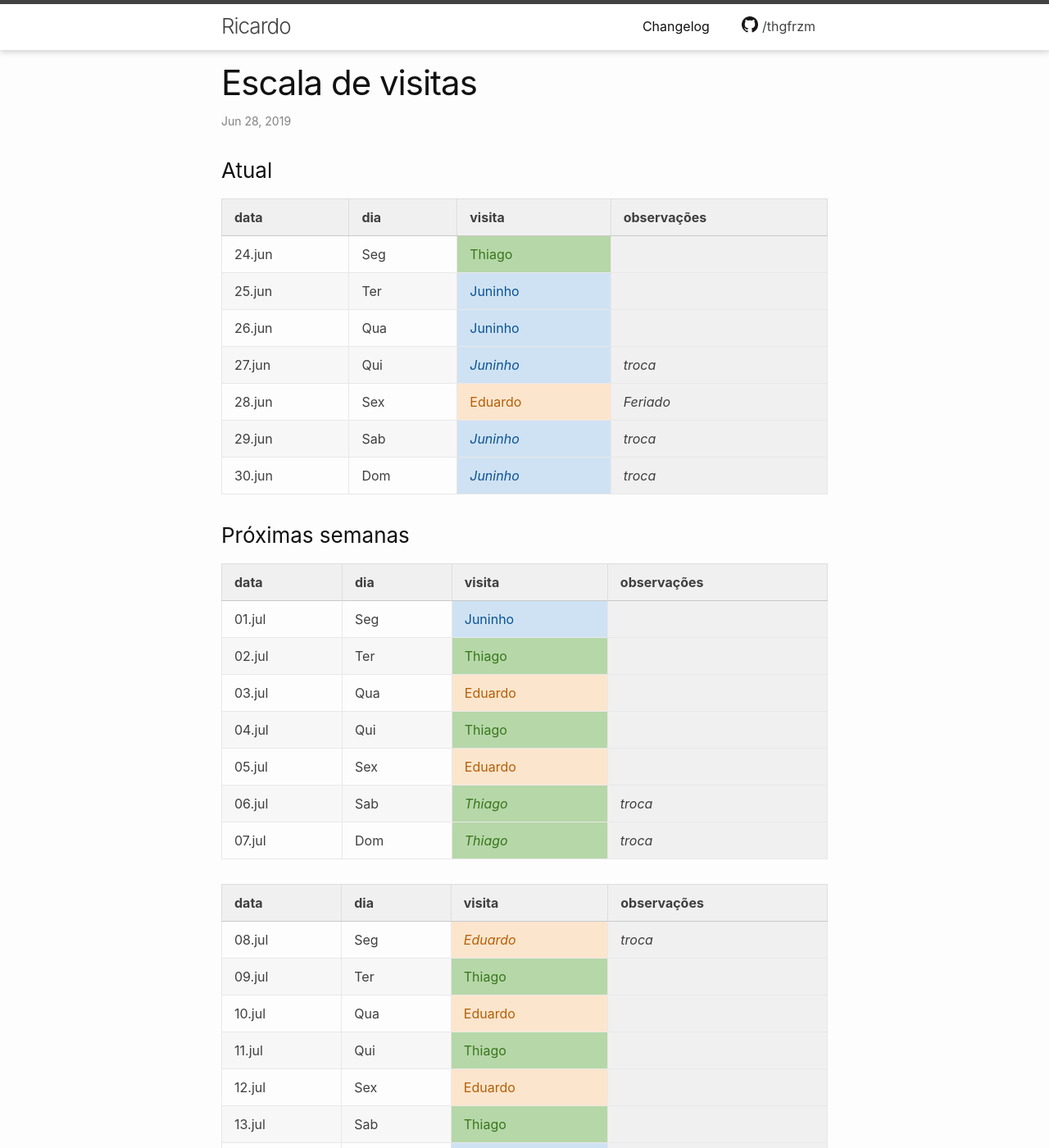
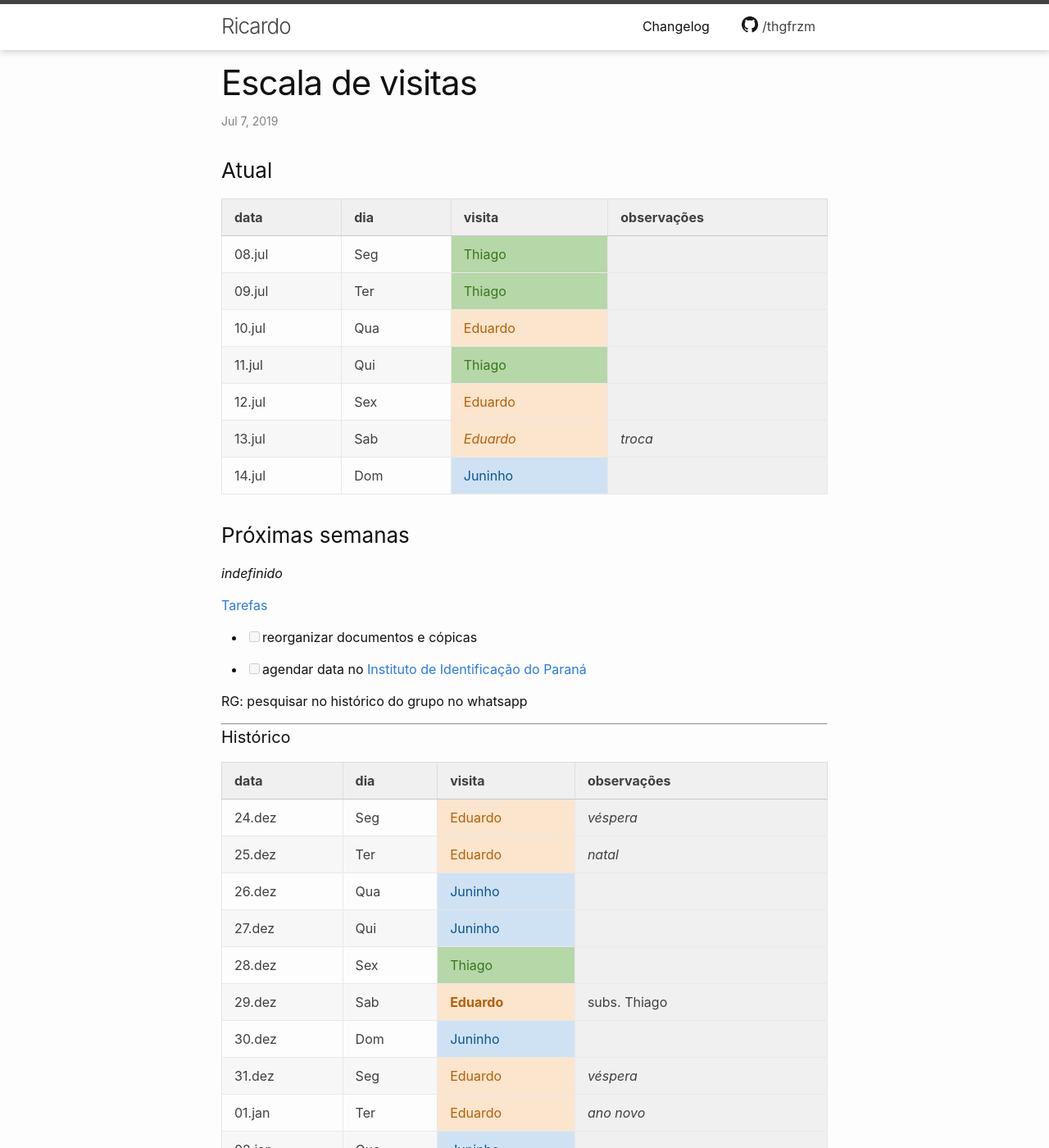
Before and after one commit to thgfrzm/ricardo, a Jekyll site: the page built from _posts/2018-12-23-escala-visitas.markdown, in a window 1280 px wide and 1400 px high. Shown: the whole window at 82% size. Built offline with Jekyll 4.4.1, drawn with Linux system fonts in a browser that asks for light colours; some of the changed text lies outside the part shown.

Commit message:
Update 2018-12-23-escala-visitas.markdown

```diff
--- a/_posts/2018-12-23-escala-visitas.markdown
+++ b/_posts/2018-12-23-escala-visitas.markdown
@@ -1,7 +1,7 @@
 ---
 layout: post
 title:  "Escala de visitas"
-date:   2019-06-28 00:00:00 -0300
+date:   2019-07-07 00:00:00 -0300
 categories: agenda
 ---
 
@@ -9,35 +9,17 @@ categories: agenda
 
 | data   | dia | visita    | observações |
 | ------ | --- | --------- | ----------- |
-| 24.jun | Seg | Thiago    |             |
-| 25.jun | Ter | Juninho   |             |
-| 26.jun | Qua | Juninho   |             |
-| 27.jun | Qui | *Juninho* | _troca_     |
-| 28.jun | Sex | Eduardo   | _Feriado_   |
-| 29.jun | Sab | *Juninho* | _troca_     |
-| 30.jun | Dom | *Juninho* | _troca_     |
-
-### Próximas semanas
-
-| data   | dia | visita   | observações |
-| ------ | --- | -------- | ----------- |
-| 01.jul | Seg | Juninho  |             |
-| 02.jul | Ter | Thiago   |             |
-| 03.jul | Qua | Eduardo  |             |
-| 04.jul | Qui | Thiago   |             |
-| 05.jul | Sex | Eduardo  |             |
-| 06.jul | Sab | *Thiago* | _troca_     |
-| 07.jul | Dom | *Thiago* | _troca_     |
-
-| data   | dia | visita    | observações |
-| ------ | --- | --------- | ----------- |
-| 08.jul | Seg | *Eduardo* | _troca_     |
+| 08.jul | Seg | Thiago    |             |
 | 09.jul | Ter | Thiago    |             |
 | 10.jul | Qua | Eduardo   |             |
 | 11.jul | Qui | Thiago    |             |
 | 12.jul | Sex | Eduardo   |             |
-| 13.jul | Sab | Thiago    |             |
+| 13.jul | Sab | *Eduardo* | _troca_     |
 | 14.jul | Dom | Juninho   |             |
+
+### Próximas semanas
+
+_indefinido_
 
 <!--
 _indefinido_
```
Also changed, not shown: other parts of _posts/2018-12-23-escala-visitas.markdown (+7 -0 lines).
